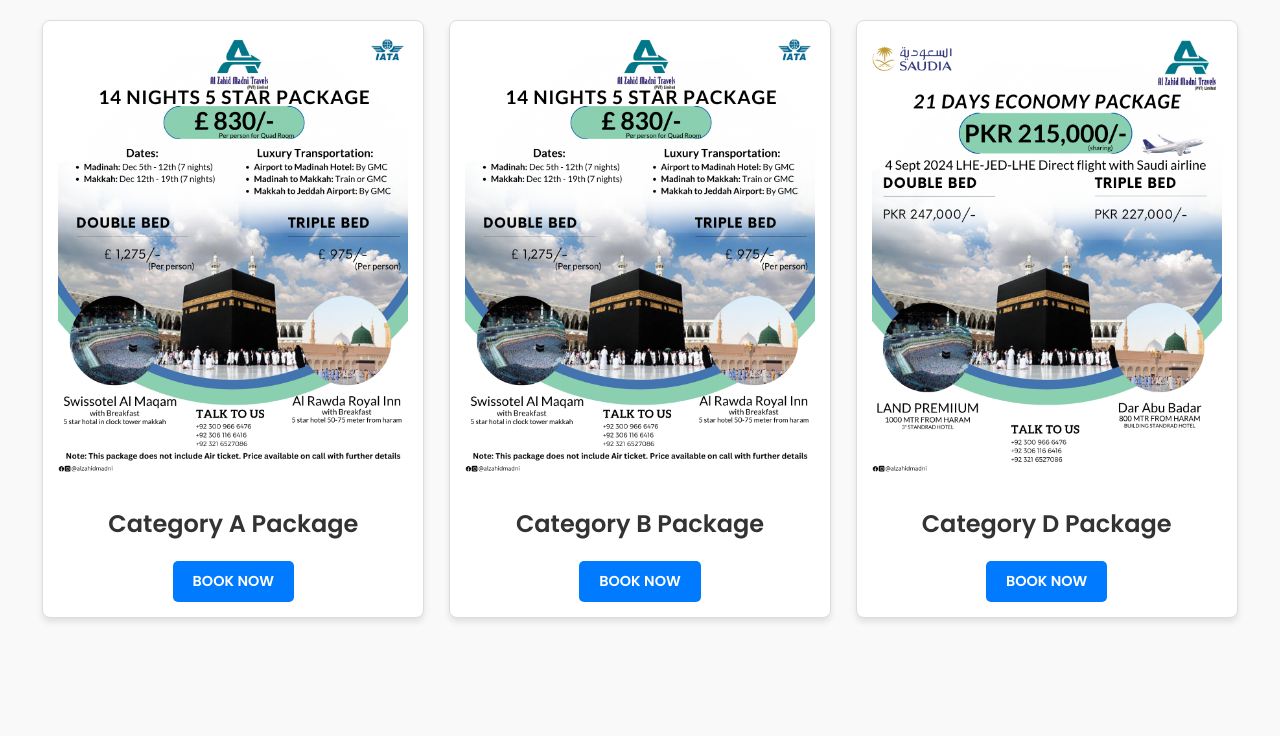
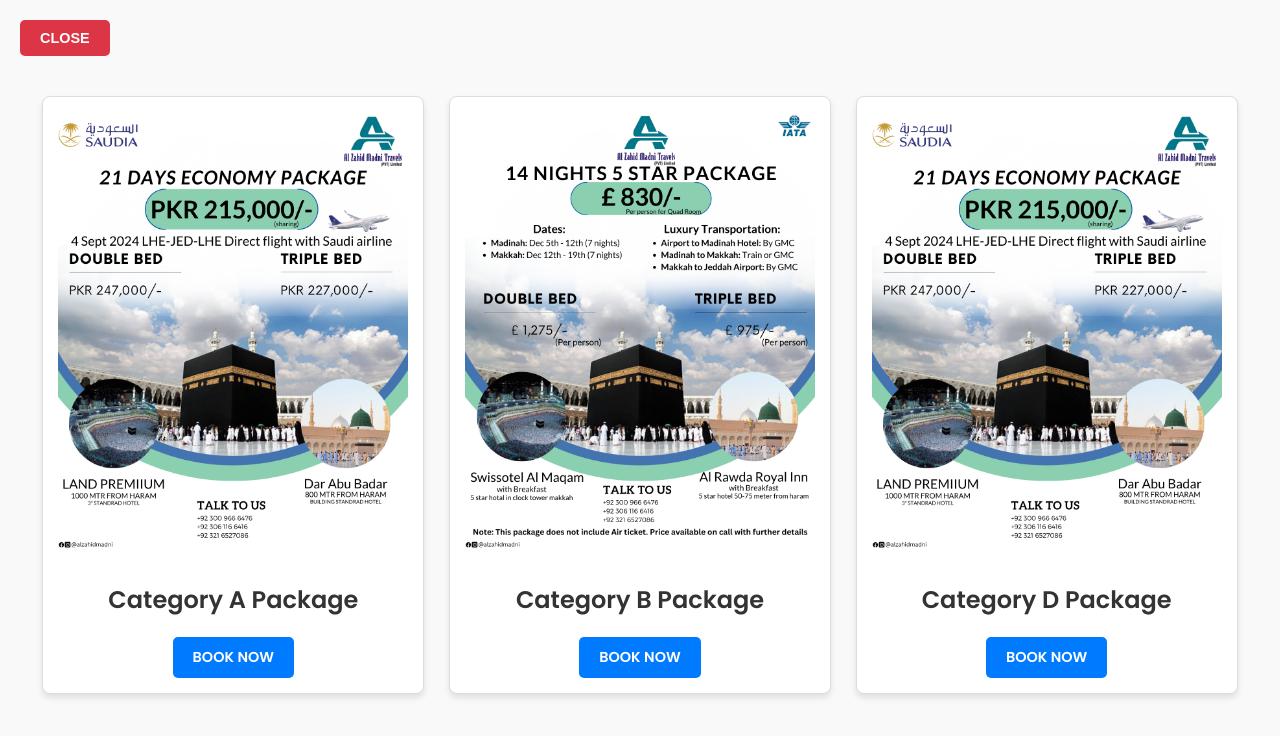
Before and after one commit to usmananwar12/AZM, a plain HTML site: page hajj-2025.html in a window 1280 px wide. Drawn offline with Linux system fonts and the light colour scheme.

Commit message:
close button on hajj2025page

```diff
--- a/hajj-2025.html
+++ b/hajj-2025.html
@@ -11,6 +11,24 @@
             background-color: #f9f9f9;
             margin: 0;
             padding: 0;
+        }
+        .close-button {
+            display: inline-block;
+            margin: 20px;
+            padding: 10px 20px;
+            font-size: 0.9em;
+            font-weight: 600;
+            color: #fff;
+            background-color: #dc3545;
+            text-decoration: none;
+            border-radius: 5px;
+            text-transform: uppercase;
+            cursor: pointer;
+            transition: background-color 0.3s;
+            border: none;
+        }
+        .close-button:hover {
+            background-color: #a71d2a;
         }
         .container {
             max-width: 1200px;
@@ -71,10 +89,13 @@
     </style>
 </head>
 <body>
+    <!-- Close Button -->
+    <button class="close-button" onclick="history.back()">Close</button>
+
     <div class="container">
         <!-- Category A Package -->
         <div class="package">
-            <img src="pics/gold.png" alt="Category A Package">
+            <img src="pics/economy.png" alt="Category A Package">
             <h2>Category A Package</h2>
             <a href="book-category-a.html" class="book-now">Book Now</a>
         </div>
```
Also changed, not shown: style.css (line endings or trailing spaces).
